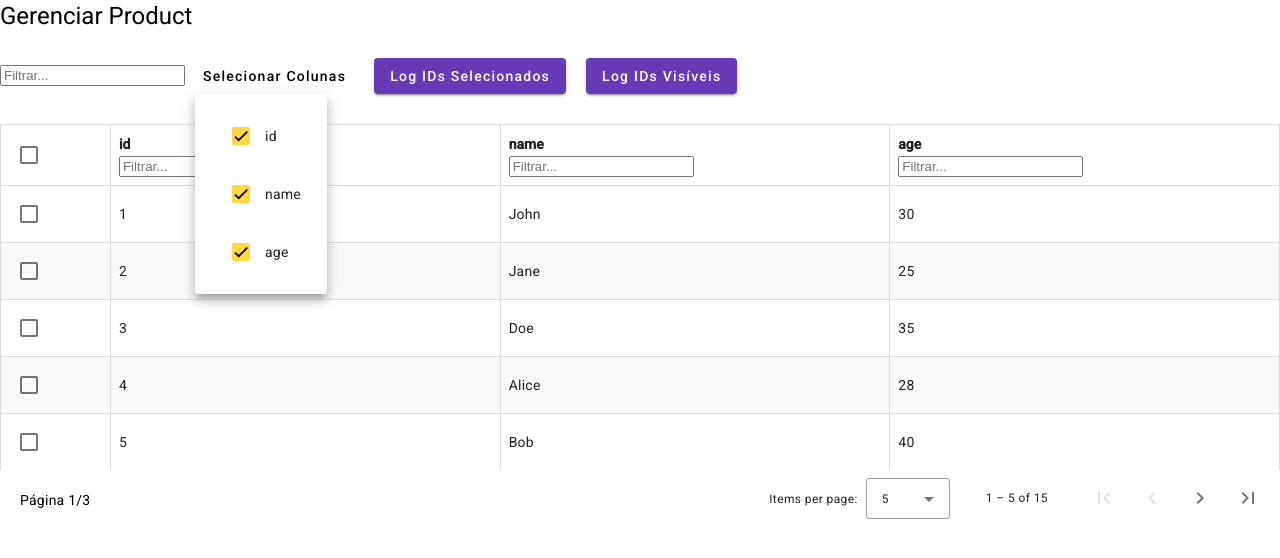
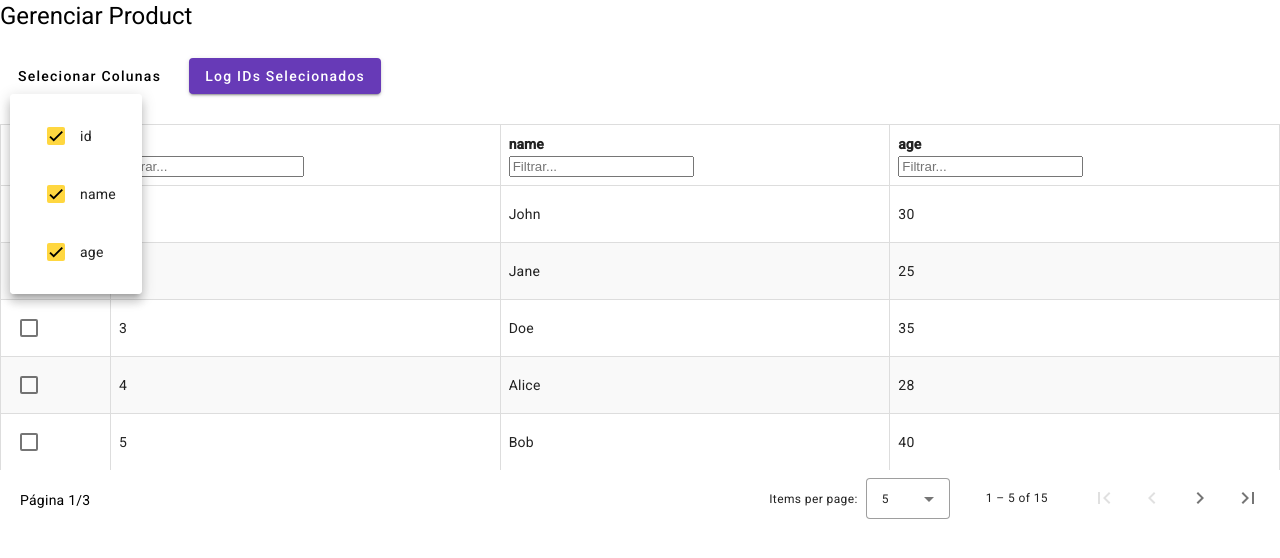
Before and after one commit to henriquejnascimento/demo-angular, an Angular app: page /crud in a window 1280 px wide. Both pictures are taken after a click on the button "Selecionar Colunas". Shown: the top 558 px of the page. Built offline with nearby package versions, Linux system fonts and the light colour scheme.

Commit message:
Added shared.module.ts and refactory

```diff
--- a/src/app/components/base-component/base-list.component.html
+++ b/src/app/components/base-component/base-list.component.html
@@ -0,0 +1,40 @@
+<h1>Gerenciar {{ title }}</h1>
+
+<button mat-button [matMenuTriggerFor]="menu">Selecionar Colunas</button>
+<mat-menu #menu="matMenu">
+  <ng-container *ngFor="let column of columns">
+    <button mat-menu-item>
+      <mat-checkbox [checked]="column.visibility" (change)="toggleColumn(column.label)">
+        {{ column.label }}
+      </mat-checkbox>
+    </button>
+  </ng-container>
+</mat-menu>
+
+<button mat-raised-button color="primary" (click)="logSelectedIds()">Log IDs Selecionados</button>
+
+<table mat-table [dataSource]="dataSource" matSort>
+  <ng-container matColumnDef="select">
+    <th mat-header-cell *matHeaderCellDef>
+      <mat-checkbox (change)="toggleSelectAll($event.checked)" [checked]="this.isAllCheckboxesChecked()"></mat-checkbox>
+    </th>
+    <td mat-cell *matCellDef="let element">
+      <mat-checkbox class="checkbox-item" (change)="toggleSelection(element.id)" [checked]="isSelected(element.id)"></mat-checkbox>
+    </td>
+  </ng-container>
+
+  <ng-container *ngFor="let column of getVisibleColumns()" [matColumnDef]="column">
+    <th mat-header-cell *matHeaderCellDef>
+      <div mat-sort-header>{{ column }}</div>
+      <input matInput (keyup)="applyFilterByColumn($event, column)" placeholder="Filtrar...">
+    </th>
+    <td mat-cell *matCellDef="let element">{{ element[column] }}</td>
+  </ng-container>
+
+  <tr mat-header-row *matHeaderRowDef="getAllColumns()"></tr>
+  <tr mat-row *matRowDef="let row; columns: getAllColumns()"></tr>
+</table>
+<div style="margin: 20px 0 0 20px; float: left;">
+  Página {{ currentPage }}/{{ totalPages }}
+</div>
+<mat-paginator [pageSizeOptions]="pageSizeOptions" showFirstLastButtons (page)="onPageChange($event)"></mat-paginator>
--- a/src/app/components/base-component/base-list.component.scss
+++ b/src/app/components/base-component/base-list.component.scss
@@ -0,0 +1,32 @@
+table {
+    width: 100%;
+    border-collapse: collapse;
+    margin-top: 20px;
+  }
+
+  th, td {
+    border: 1px solid #ddd;
+    padding: 8px;
+    text-align: left;
+  }
+
+  th {
+    background-color: #f2f2f2;
+    font-weight: bold;
+  }
+
+  tr:nth-child(even) {
+    background-color: #f9f9f9;
+  }
+
+  tr:hover {
+    background-color: #f0f0f0;
+  }
+
+  .mat-checkbox {
+    margin-right: 8px;
+  }
+
+  button {
+      margin: 10px;
+  }
--- a/src/app/components/base-component/base-list.component.ts
+++ b/src/app/components/base-component/base-list.component.ts
@@ -1,12 +1,32 @@
+import { AfterViewInit, ChangeDetectorRef, Component, ViewChild } from '@angular/core';
+
 import { MatTableDataSource } from '@angular/material/table';
-import { MatPaginator, PageEvent } from '@angular/material/paginator';
-import { AfterViewInit, ChangeDetectorRef, Component, OnInit, ViewChild } from '@angular/core';
+import { MatPaginator, MatPaginatorModule, PageEvent } from '@angular/material/paginator';
 import { MatSort } from '@angular/material/sort';
 
+import { CommonModule } from '@angular/common';
+import { MatTableModule } from '@angular/material/table';
+import { MatButtonModule } from '@angular/material/button';
+import { MatCheckboxModule } from '@angular/material/checkbox';
+import { MatMenuModule } from '@angular/material/menu';
+import { FormsModule } from '@angular/forms';
+import { MatSortModule } from '@angular/material/sort';
+
 @Component({
-  selector: 'crud',
+  selector: 'base-list',
   templateUrl: './base-list.component.html',
-  styleUrls: ['./base-list.component.scss']
+  styleUrls: ['./base-list.component.scss'],
+  standalone: true,
+  imports: [
+    CommonModule,
+    MatTableModule,
+    MatPaginatorModule,
+    MatButtonModule,
+    MatCheckboxModule,
+    MatMenuModule,
+    FormsModule,
+    MatSortModule,
+  ]
 })
 export class BaseListComponent implements AfterViewInit {
   @ViewChild(MatPaginator) paginator: MatPaginator | undefined;
@@ -45,6 +65,8 @@ export class BaseListComponent implements AfterViewInit {
 
     this.fillFilters();
     this.updateFilterPredicate();
+
+    this.calculateTotalPages();
   }
 
   fillFilters() {
--- a/src/app/components/product/product.component.html
+++ /dev/null
@@ -1,46 +0,0 @@
-<h1>Gerenciar {{ title }}</h1>
-
-<input matInput (keyup)="applyFilter($event)" placeholder="Filtrar...">
-
-
-
-
-<button mat-button [matMenuTriggerFor]="menu">Selecionar Colunas</button>
-<mat-menu #menu="matMenu">
-  <ng-container *ngFor="let column of columns">
-    <button mat-menu-item>
-      <mat-checkbox [checked]="column.visibility" (change)="toggleColumn(column.label)">
-        {{ column.label }}
-      </mat-checkbox>
-    </button>
-  </ng-container>
-</mat-menu>
-
-<button mat-raised-button color="primary" (click)="logSelectedIds()">Log IDs Selecionados</button>
-<button mat-raised-button color="primary" (click)="logVisibleIds()">Log IDs Visíveis</button>
-
-<table mat-table [dataSource]="dataSource" matSort>
-  <ng-container matColumnDef="select">
-    <th mat-header-cell *matHeaderCellDef>
-      <mat-checkbox (change)="toggleSelectAll($event.checked)" [checked]="this.isAllCheckboxesChecked()"></mat-checkbox>
-    </th>
-    <td mat-cell *matCellDef="let element">
-      <mat-checkbox class="checkbox-item" (change)="toggleSelection(element.id)" [checked]="isSelected(element.id)"></mat-checkbox>
-    </td>
-  </ng-container>
-
-  <ng-container *ngFor="let column of getVisibleColumns()" [matColumnDef]="column">
-    <th mat-header-cell *matHeaderCellDef>
-      <div mat-sort-header>{{ column }}</div>
-      <input matInput (keyup)="applyFilterByColumn($event, column)" placeholder="Filtrar...">
-    </th>
-    <td mat-cell *matCellDef="let element">{{ element[column] }}</td>
-  </ng-container>
-
-  <tr mat-header-row *matHeaderRowDef="getAllColumns()"></tr>
-  <tr mat-row *matRowDef="let row; columns: getAllColumns()"></tr>
-</table>
-<div style="margin: 20px 0 0 20px; float: left;">
-  Página {{ currentPage }}/{{ totalPages }}
-</div>
-<mat-paginator [pageSizeOptions]="pageSizeOptions" showFirstLastButtons (page)="onPageChange($event)"></mat-paginator>
--- a/src/app/components/product/product.component.scss
+++ /dev/null
@@ -1,32 +0,0 @@
-table {
-    width: 100%;
-    border-collapse: collapse;
-    margin-top: 20px;
-  }
-
-  th, td {
-    border: 1px solid #ddd;
-    padding: 8px;
-    text-align: left;
-  }
-
-  th {
-    background-color: #f2f2f2;
-    font-weight: bold;
-  }
-
-  tr:nth-child(even) {
-    background-color: #f9f9f9;
-  }
-
-  tr:hover {
-    background-color: #f0f0f0;
-  }
-
-  .mat-checkbox {
-    margin-right: 8px;
-  }
-
-  button {
-      margin: 10px;
-  }
--- a/src/app/components/product/product.component.ts
+++ b/src/app/components/product/product.component.ts
@@ -1,31 +1,19 @@
-import { Component, OnInit, AfterViewInit } from '@angular/core';
+import { Component, OnInit } from '@angular/core';
 import { CommonModule } from '@angular/common';
-import { MatTableModule } from '@angular/material/table';
-import { MatPaginatorModule, PageEvent } from '@angular/material/paginator';
-import { MatButtonModule } from '@angular/material/button';
-import { MatCheckboxModule } from '@angular/material/checkbox';
-import { MatMenuModule } from '@angular/material/menu';
-import { FormsModule } from '@angular/forms';
-import { MatSortModule } from '@angular/material/sort';
 import { BaseListComponent } from '../base-component/base-list.component';
+import { SharedModule } from '../../shared/shared.module';
 
 @Component({
   selector: 'app-crud',
-  templateUrl: './product.component.html',
-  styleUrls: ['./product.component.scss'],
+  templateUrl: '../base-component/base-list.component.html',
+  styleUrls: ['../base-component/base-list.component.scss'],
   standalone: true,
   imports: [
     CommonModule,
-    MatTableModule,
-    MatPaginatorModule,
-    MatButtonModule,
-    MatCheckboxModule,
-    MatMenuModule,
-    FormsModule,
-    MatSortModule,
-  ]
+    SharedModule
+]
 })
-export class ProductComponent extends BaseListComponent implements OnInit, AfterViewInit {
+export class ProductComponent extends BaseListComponent implements OnInit {
   ngOnInit() {
     let title = "Product";
     let columns = [
@@ -52,35 +40,6 @@ export class ProductComponent extends BaseListComponent implements OnInit, After
     ];
 
     this.setup(title, columns, data);
-
-    this.calculateTotalPages();
   }
 
-  applyFilter(event: Event) {
-    const filterValue = (event.target as HTMLInputElement).value;
-    this.dataSource.filter = filterValue.trim().toLowerCase();
-  }
-
-
-
-
-
-
-  logVisibleIds() {
-    if (!this.paginator || !this.sort) return;
-
-    const sortedData = this.dataSource.sortData(this.dataSource.filteredData, this.sort);
-
-    const startIndex = this.paginator.pageIndex * this.paginator.pageSize;
-    const endIndex = startIndex + this.paginator.pageSize;
-
-    const currentPageData = sortedData.slice(startIndex, endIndex);
-    const visibleIds = currentPageData.map(item => item.id);
-
-    visibleIds.forEach(element => {
-      this.selectedIds.add(element);
-    });
-
-    console.log("IDs visíveis na tabela:", visibleIds);
-  }
 }
```
Also changed, not shown: src/app/shared/shared.module.ts (added, +33 -0 lines).
